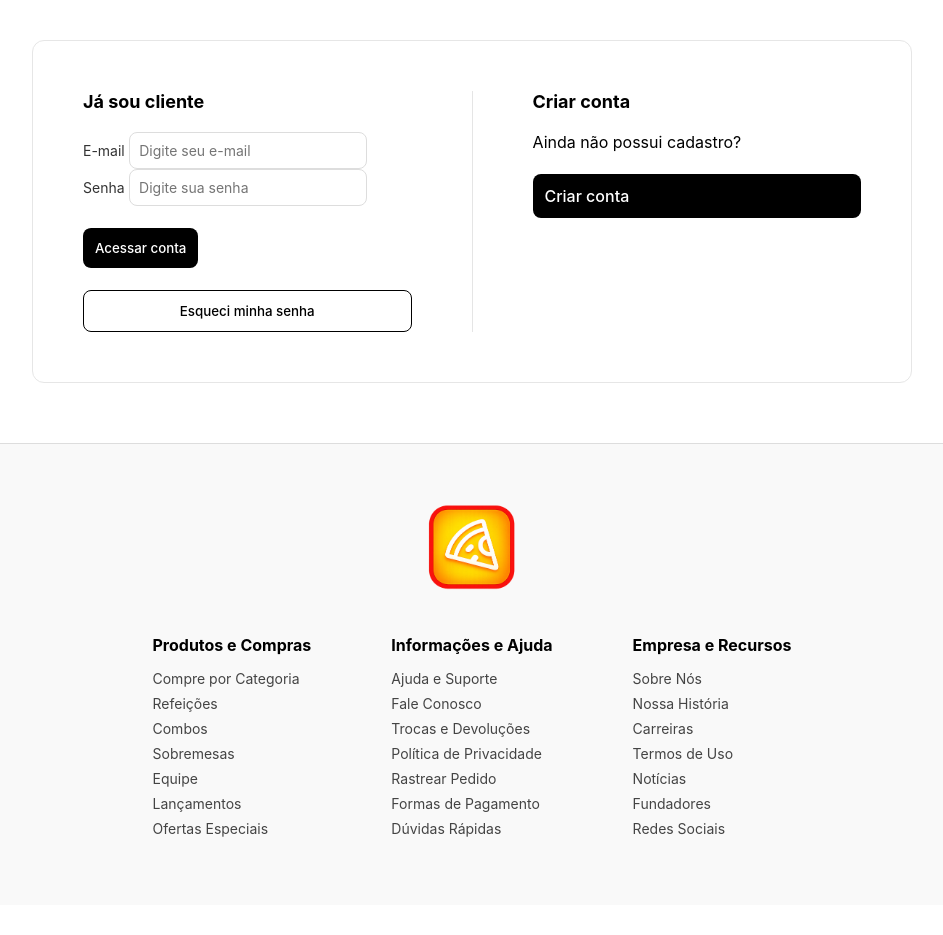
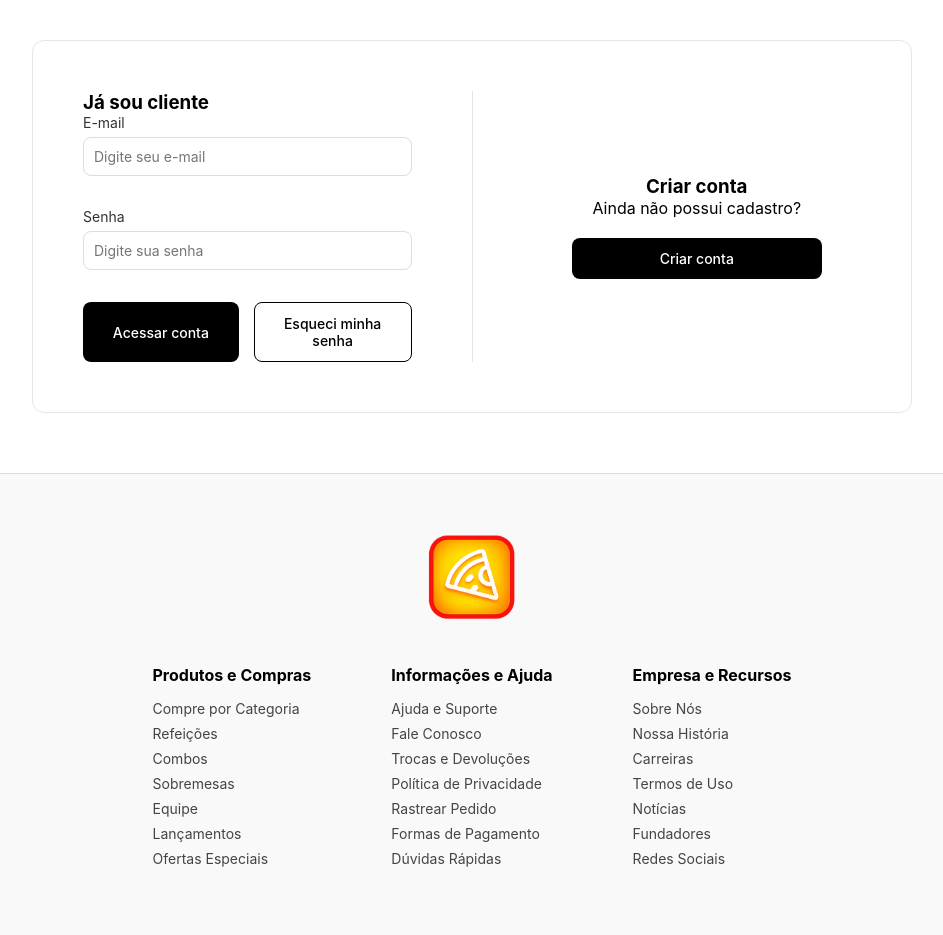
Before and after one commit to FabricioAvelar/pedeaio, a Django app: page /login/ in a window 1280 px wide. Shown: the part 133-1068 px from the top of the page, without its empty margins (168-1111 px from the left). Before the commit the page ends 970 px from the top, so only its background shows below. Run offline with Django 5.2, Linux system fonts and the light colour scheme.

Commit message:
Corrigido HTML e CSS de Login

```diff
--- a/core/templates/login.html
+++ b/core/templates/login.html
@@ -10,17 +10,21 @@
 {% endblock %}
 
 {% block conteudo %}
-
 <div class="login-container">
     <div class="login-box">
         <h3>Já sou cliente</h3>
         <form method="POST">
             {% csrf_token %}
-            <label>E-mail</label>
-            <input type="email" name="email" placeholder="Digite seu e-mail" required>
 
-            <label>Senha</label>
-            <input type="password" name="password" placeholder="Digite sua senha" required>
+            <div class="form-group">
+                <label>E-mail</label>
+                <input type="email" name="email" placeholder="Digite seu e-mail" required>
+            </div>
+<br>
+            <div class="form-group">
+                <label>Senha</label>
+                <input type="password" name="password" placeholder="Digite sua senha" required>
+            </div>
 
             {% if messages %}
                 {% for message in messages %}
@@ -28,22 +32,19 @@
                 {% endfor %}
             {% endif %}
 
-            <button type="submit" class="btn-primary">Acessar conta</button>
+            <div class="buttons-row">
+                <button type="submit" class="btn-primary">Acessar conta</button>
+                <button type="button" class="btn-outline full">Esqueci minha senha</button>
+            </div>
         </form>
-
-        <button class="btn-outline full">Esqueci minha senha</button>
     </div>
-
 
     <div class="divider"></div>
 
-
-    <div class="login-box">
+    <div class="login-box register-box">
         <h3>Criar conta</h3>
         <p>Ainda não possui cadastro?</p>
-
         <a href="{% url 'register' %}" class="btn-primary">Criar conta</a>
     </div>
 </div>
-
 {% endblock %}
--- a/static/style/login.css
+++ b/static/style/login.css
@@ -1,117 +1,7 @@
-*{
-  margin: 0;
-  padding: 0;
-  box-sizing: border-box;
-  font-family: 'Inter', sans-serif;
-}
-
-body{
-  color: #000;
-  background-color: #fff;
-  overflow-x: hidden;
-}
-
-a{
-  color: inherit;
-  text-decoration: none;
-}
-
-.navbar{
-  display: flex;
-  justify-content: space-between;
-  align-items: center;
-  padding: 30px 60px;
-  border-bottom: 1px solid #ddd;
-  background: #fff;
-  position: sticky;
-  top: 0;
-  z-index: 100;
-  animation: fadeIn 1s ease;
-  margin: 0 auto;
-  text-decoration: none;
-}
-
-.logo{
-  font-size: 22px;
-  font-weight: bold;
-  cursor: default;
-  transition: transform 0.3s ease;
-}
-
-.logo:hover{
-  transform: scale(1.1);
-}
-
-.nav-links a{
-  margin: 0 10px;
-  text-decoration: none;
-  color: #333;
-  font-size: 15px;
-  position: relative;
-  transition: color 0.3s ease;
-}
-
-.nav-links a::after{
-  content: "";
-  position: absolute;
-  left: 0;
-  bottom: -3px;
-  width: 0;
-  height: 2px;
-  background: #000;
-  transition: width 0.3s ease;
-}
-
-.nav-links a:hover{
-  color: #000;
-}
-
-.nav-links a:hover::after{
+/* --- CONTAINER PRINCIPAL --- */
+.login-container {
   width: 100%;
-}
-
-.nav-buttons button{
-  margin-left: 10px;
-  padding: 6px 14px;
-  border-radius: 5px;
-  cursor: pointer;
-  font-size: 14px;
-  border: 1px solid #000;
-  transition: all 0.3s ease;
-}
-
-.btn-outline{
-  background: #fff;
-  color: #000;
-  border: 1px solid #000;
-  transition: background 0.3s ease, color 0.3s ease, transform 0.3s ease;
-}
-
-.btn-outline{
-  background: #fff;
-  color: #000;
-  border: 1px solid #000;
-  transition: background 0.3s ease, color 0.3s ease, transform 0.3s ease;
-}
-
-.btn-outline:hover{
-  background: #000;
-  color: #fff;
-  transform: scale(1.1);
-}
-
-.btn-dark{
-  background: #000;
-  color: #fff;
-}
-
-.btn-dark:hover{
-  background: #222;
-  transform: scale(1.05);
-}
-
-.login-container{
-  width: 880px;
+  max-width: 880px;
   background: #fff;
   margin: 40px auto;
   padding: 50px;
@@ -121,129 +11,116 @@
   border: 1px solid #e6e6e6;
 }
 
-.login-box{
+.login-box {
   flex: 1;
   display: flex;
   flex-direction: column;
 }
 
-.login-box h3{
-  margin-bottom: 20px;
-  font-size: 18px;
+/* --- FORMULÁRIO E INPUTS (Empilhados) --- */
+.login-box form {
+  display: flex;
+  flex-direction: column;
 }
 
-label{
+.form-group {
+  display: flex;
+  flex-direction: column;
+  margin-bottom: 12px;
+}
+
+label {
   font-size: 14px;
-  margin: 12px 0 6px;
+  margin-bottom: 6px;
   color: #333;
 }
 
-input{
+input {
   border: 1px solid #ddd;
   border-radius: 8px;
-  padding: 9px;
+  padding: 10px;
   font-size: 14px;
+  width: 100%;
 }
 
-input:focus{
+input:focus {
   border-color: #111;
   outline: none;
 }
 
-.btn-primary{
+/* --- LINHA DOS BOTÕES (LADO A LADO) --- */
+.buttons-row {
+  display: flex;
+  gap: 15px;         /* Espaço entre os dois botões */
+  margin-top: 20px;
+}
+
+.buttons-row .btn-primary,
+.buttons-row .btn-outline.full {
+  flex: 1;           /* Faz os dois botões terem exatamente o mesmo tamanho */
+  margin-top: 0;     /* Remove margens antigas que quebravam o alinhamento */
+}
+
+/* --- COLUNA DA DIREITA: Totalmente Centralizada --- */
+.register-box {
+  display: flex;
+  flex-direction: column;
+  justify-content: center; /* Centraliza verticalmente */
+  align-items: center;     /* Centraliza horizontalmente */
+  text-align: center;
+}
+
+.register-box p {
+  margin-bottom: 20px;
+}
+
+.register-box .btn-primary {
+  width: 100%;
+  max-width: 250px; /* Impede que o botão "Criar conta" fique esticado demais */
+  margin-top: 0;
+}
+
+/* --- ESTILO DOS BOTÕES --- */
+.btn-primary {
   background: #000000;
   color: #fff;
   border: none;
   padding: 12px;
   border-radius: 8px;
-  margin-top: 22px;
   cursor: pointer;
   font-weight: 500;
+  font-size: 14px;
+  text-align: center;
+  text-decoration: none;
+  transition: background 0.3s ease, transform 0.2s ease;
+}
+
+.btn-primary:hover {
+  background: #222;
+  transform: scale(1.02);
+}
+
+.btn-outline.full {
+  background: #ffffff;
+  color: #000000;
+  border: 1px solid #000000;
+  padding: 12px;
+  border-radius: 8px;
+  cursor: pointer;
+  font-weight: 500;
+  font-size: 14px;
+  text-align: center;
   transition: background 0.3s ease, color 0.3s ease, transform 0.2s ease;
 }
 
-.btn-primary:hover{
-  background: #222;
-  transform: scale(1.05);
+.btn-outline.full:hover {
+  background: #000;
+  color: #fff;
+  transform: scale(1.02);
 }
 
-.btn-primary:active{
-  transform: scale(0.97);
-}
-
-.btn-outline.full{
-  background: #ffffff;
-  color: #000000;
-  border: solid 1px;
-  padding: 12px;
-  border-radius: 8px;
-  margin-top: 22px;
-  cursor: pointer;
-  font-weight: 500;
-}
-
-.btn-outline.full:hover{
-  background: #000;
-  color: #fff;
-  transform: scale(1.05);
-}
-
-.btn-outline.full:active{
-  transform: scale(0.97);
-}
-
-.divider{
+/* --- DIVISOR VERTICAL --- */
+.divider {
   width: 1px;
   background: #e5e5e5;
 }
-
-.footer{
-  display: flex;
-  flex-direction: column;
-  align-items: center;
-  background: #f9f9f9;
-  padding: 60px 20px;
-  margin-top: 60px;
-  border-top: 1px solid #ddd;
-  animation: fadeIn 2s ease;
-}
-
-.footer-logo{
-  font-size: 24px;
-  margin-bottom: 30px;
-  transition: transform 0.3s ease;
-}
-
-.footer-logo:hover{
-  transform: rotate(10deg);
-}
-
-.footer-columns{
-  display: flex;
-  gap: 80px;
-  flex-wrap: wrap;
-  justify-content: center;
-  text-align: left;
-}
-
-.column h4{
-  font-size: 16px;
-  margin-bottom: 15px;
-}
-
-.column ul{
-  list-style: none;
-}
-
-.column li{
-  font-size: 14px;
-  color: #444;
-  margin-bottom: 8px;
-  transition: color 0.3s ease, transform 0.3s ease;
-  cursor: pointer;
-}
-
-.column li:hover{
-  color: #000;
-  transform: translateX(3px);
-}
```
